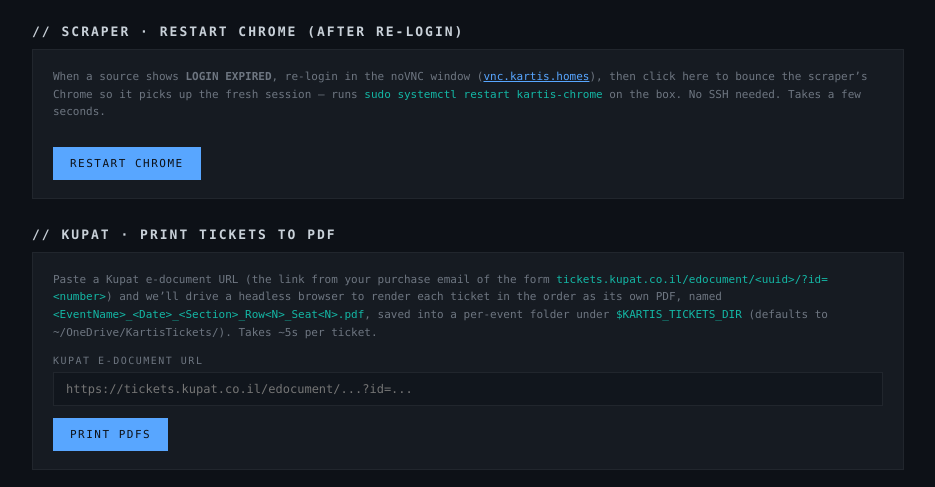
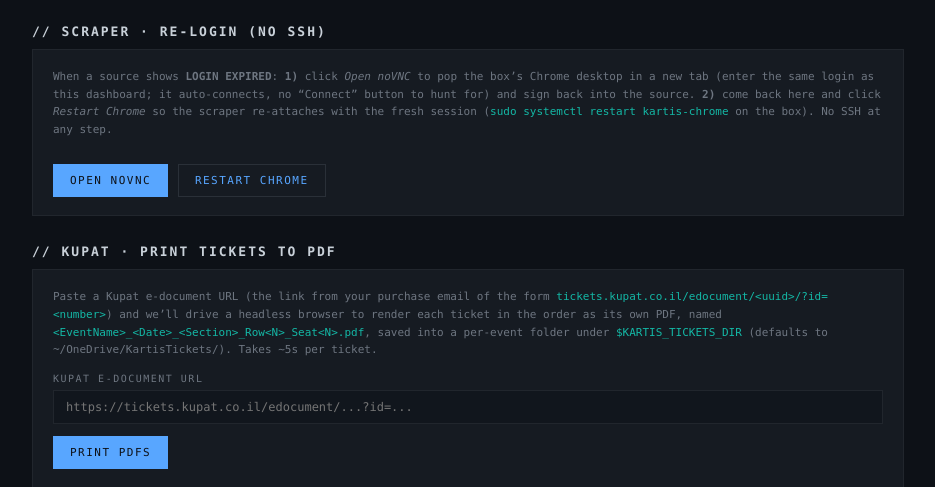
Before and after one commit to 13pinny/2.0, a Flask app: page /tools in a window 1280 px wide. Shown: the part 52-539 px from the top of the page, without its empty margins (172-1107 px from the left). Run offline with Flask 3, Linux system fonts and the light colour scheme.

Commit message:
Tools: add "Open noVNC" button (autoconnect) next to Restart Chrome
Opens the noVNC login in a new browser tab with autoconnect=true so the
user lands on the live desktop instead of noVNC's manual Connect screen.
Reframes the card as a two-step no-SSH re-login flow.

Co-Authored-By: Claude Opus 4.8 <noreply@anthropic.com>

```diff
--- a/templates/tools.html
+++ b/templates/tools.html
@@ -74,17 +74,20 @@
   </nav>
 </header>
 <main>
-  <h2>// SCRAPER · RESTART CHROME (AFTER RE-LOGIN)</h2>
+  <h2>// SCRAPER · RE-LOGIN (NO SSH)</h2>
   <div class="tool-card">
     <div class="desc">
-      When a source shows <strong>LOGIN EXPIRED</strong>, re-login in the noVNC
-      window (<a href="https://vnc.kartis.homes/vnc.html" target="_blank"
-      style="color:var(--accent);">vnc.kartis.homes</a>), then click here to
-      bounce the scraper&rsquo;s Chrome so it picks up the fresh session &mdash;
-      runs <code style="color:var(--cyan);">sudo systemctl restart kartis-chrome</code>
-      on the box. No SSH needed. Takes a few seconds.
+      When a source shows <strong>LOGIN EXPIRED</strong>:
+      <strong>1)</strong> click <em>Open noVNC</em> to pop the box&rsquo;s Chrome
+      desktop in a new tab (enter the same login as this dashboard; it
+      auto-connects, no &ldquo;Connect&rdquo; button to hunt for) and sign back
+      into the source. <strong>2)</strong> come back here and click
+      <em>Restart Chrome</em> so the scraper re-attaches with the fresh session
+      (<code style="color:var(--cyan);">sudo systemctl restart kartis-chrome</code>
+      on the box). No SSH at any step.
     </div>
-    <button id="chrome-restart-go">Restart Chrome</button>
+    <button id="vnc-open-go">Open noVNC</button>
+    <button id="chrome-restart-go" style="background:var(--bg-2);color:var(--accent);border-color:var(--line-2);">Restart Chrome</button>
     <div id="chrome-restart-status" class="status" style="display:none"></div>
   </div>
 
@@ -151,6 +154,14 @@
 const esc = s => s == null ? "" : String(s).replace(/[&<>"']/g, c => ({"&":"&amp;","<":"&lt;",">":"&gt;","\"":"&quot;","'":"&#39;"}[c]));
 
 const $ = id => document.getElementById(id);
+
+// noVNC login window. autoconnect=true skips the manual Connect screen;
+// resize=remote fits the box's display to the tab; reconnect retries if the
+// VNC server blips. Opens in the user's own browser (Chrome) as a new tab.
+const VNC_URL = "https://vnc.kartis.homes/vnc.html?autoconnect=true&resize=remote&reconnect=true&reconnect_delay=2000";
+$("vnc-open-go").addEventListener("click", () => {
+  window.open(VNC_URL, "_blank", "noopener");
+});
 
 $("chrome-restart-go").addEventListener("click", async () => {
   const btn = $("chrome-restart-go");
```
